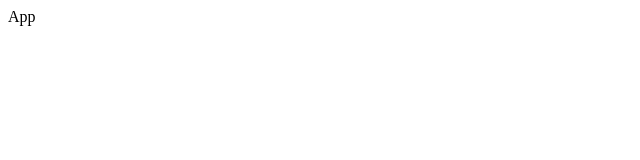
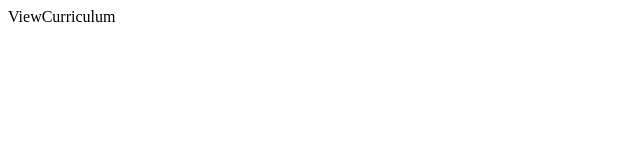
Before and after one commit to renatapnunes/curriculum-manager, a React (Create React App) app in the folder curriculum-manager/: page /view/1 in a window 1280 px wide. Shown: the top 160 px of the page, without its empty margins (0-640 px from the left). Built offline with nearby package versions, Linux system fonts and the light colour scheme.

Commit message:
main routes created

```diff
--- a/curriculum-manager/package.json
+++ b/curriculum-manager/package.json
@@ -8,6 +8,7 @@
     "@testing-library/user-event": "^13.5.0",
     "react": "^18.0.0",
     "react-dom": "^18.0.0",
+    "react-router-dom": "^6.3.0",
     "react-scripts": "5.0.1",
     "web-vitals": "^2.1.4"
   },
--- a/curriculum-manager/src/App.js
+++ b/curriculum-manager/src/App.js
@@ -1,7 +1,9 @@
 import React from 'react';
 
+import Routes from './routes';
+
 function App() {
-  return <div>App</div>;
+  return <Routes />;
 }
 
 export default App;
--- a/curriculum-manager/src/index.js
+++ b/curriculum-manager/src/index.js
@@ -1,10 +1,14 @@
 import React from 'react';
 import ReactDOM from 'react-dom/client';
+import { BrowserRouter } from 'react-router-dom';
+
 import App from './App';
 
 const root = ReactDOM.createRoot(document.getElementById('root'));
 root.render(
-  <React.StrictMode>
-    <App />
-  </React.StrictMode>,
+  <BrowserRouter>
+    <React.StrictMode>
+      <App />
+    </React.StrictMode>
+  </BrowserRouter>,
 );
--- /dev/null
+++ b/curriculum-manager/src/pages/AddCurriculum.js
@@ -0,0 +1,7 @@
+import React from 'react';
+
+function AddCurriculum() {
+  return <div>AddCurriculum</div>;
+}
+
+export default AddCurriculum;
--- /dev/null
+++ b/curriculum-manager/src/pages/Home.js
@@ -0,0 +1,7 @@
+import React from 'react';
+
+function Home() {
+  return <div>Home</div>;
+}
+
+export default Home;
--- /dev/null
+++ b/curriculum-manager/src/pages/ViewCurriculum.js
@@ -0,0 +1,7 @@
+import React from 'react';
+
+function ViewCurriculum() {
+  return <div>ViewCurriculum</div>;
+}
+
+export default ViewCurriculum;
--- /dev/null
+++ b/curriculum-manager/src/pages/index.js
@@ -0,0 +1,3 @@
+export { default as Home } from './Home';
+export { default as AddCurriculum } from './AddCurriculum';
+export { default as ViewCurriculum } from './ViewCurriculum';
--- /dev/null
+++ b/curriculum-manager/src/routes/index.js
@@ -0,0 +1,16 @@
+import React from 'react';
+import { Routes, Route } from 'react-router-dom';
+
+import * as pages from '../pages';
+
+function MainRoutes() {
+  return (
+    <Routes>
+      <Route path="/" element={<pages.Home />} />
+      <Route path="/add" element={<pages.AddCurriculum />} />
+      <Route path="/view/:id" element={<pages.ViewCurriculum />} />
+    </Routes>
+  );
+}
+
+export default MainRoutes;
```
Also changed, not shown: 1 other file (tests, documents, lock files or other folders).
